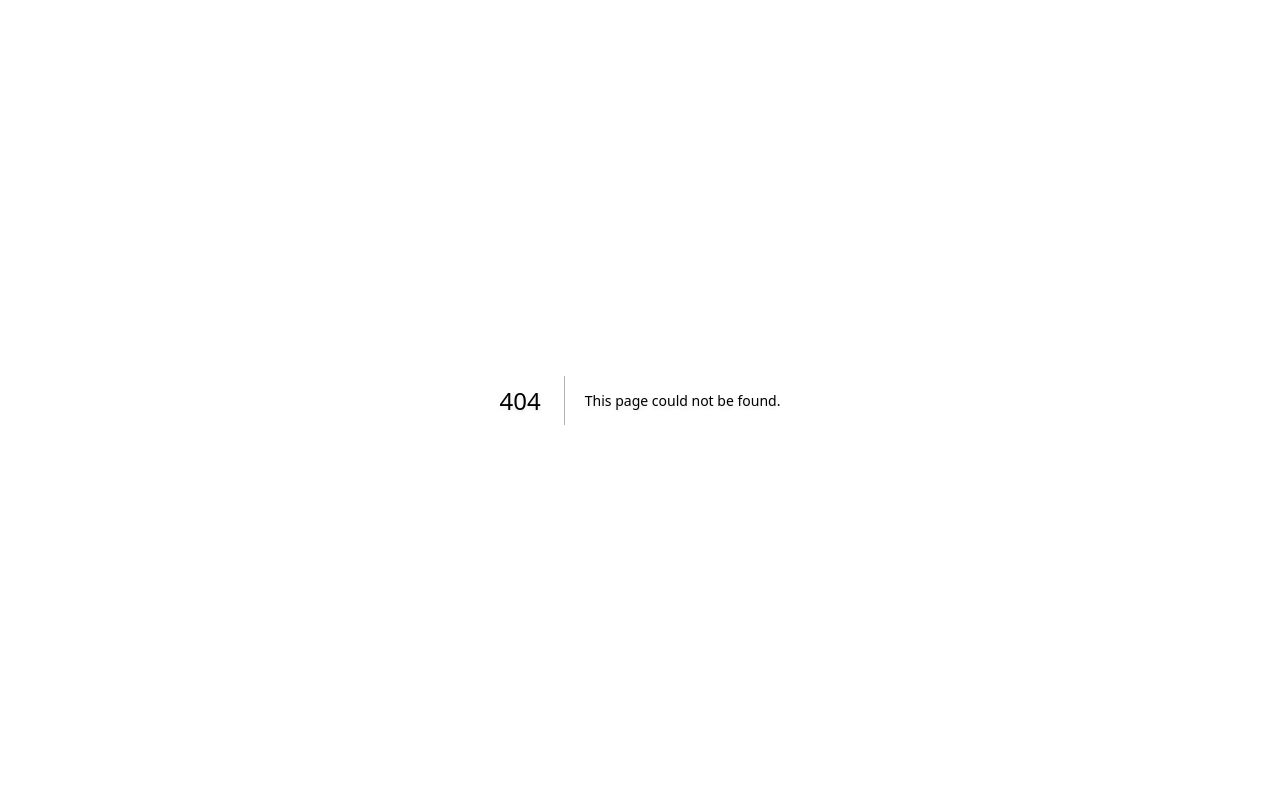
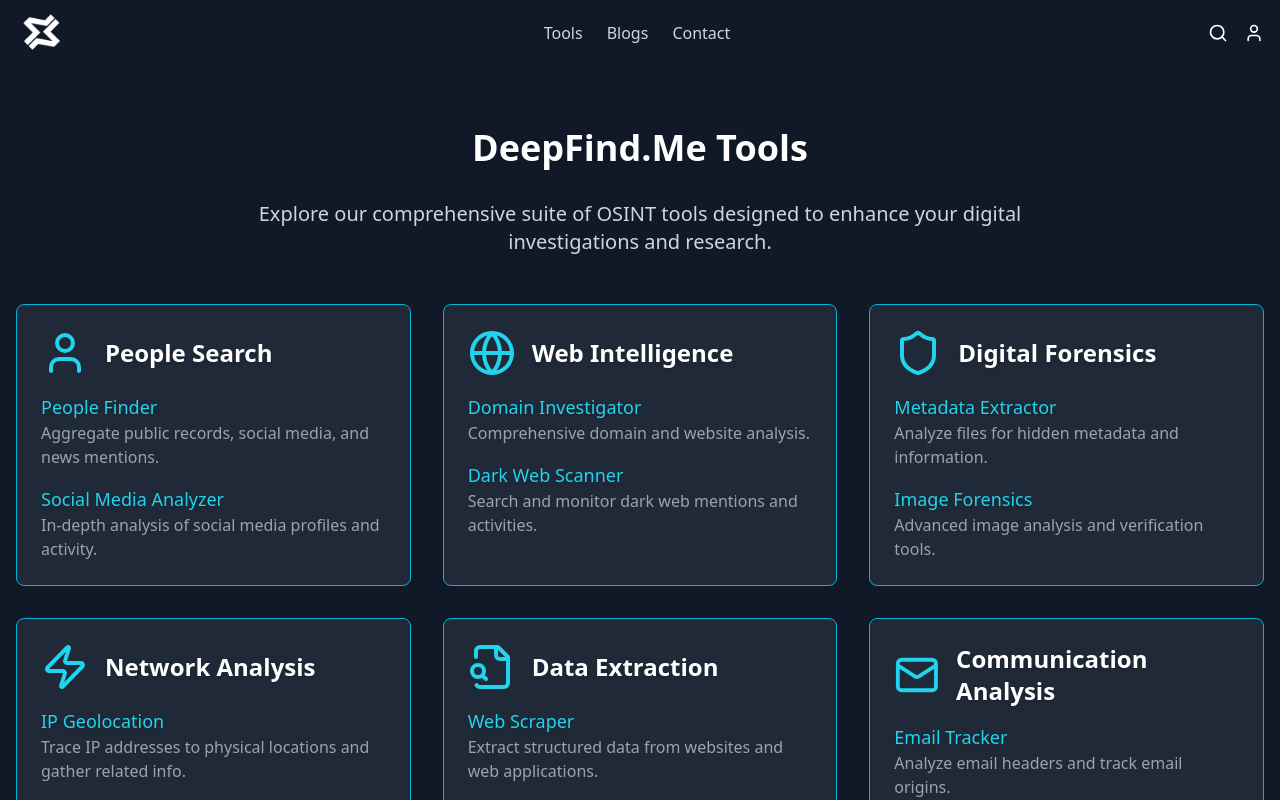
Before and after one commit to Buddhsen-tripathi/DeepFindMe, a Next.js app in the folder web/: page /tools in a window 1280 px wide. Before the commit this address had no page. Shown: the top 800 px of the page. Built offline with nearby package versions, Linux system fonts and the light colour scheme.

Commit message:
Fixed some build issues and template tools page

```diff
--- a/web/app/globals.css
+++ b/web/app/globals.css
@@ -67,14 +67,13 @@
 
 html, body {
   height: 100%;
-  background-color: #1a202c; /* Dark background color */
+  background-color: #1a202c;
 }
 
 #__next {
   height: 100%;
 }
 
-/* Improved text readability styles */
 h1, h2, h3, h4, h5, h6 {
   text-shadow: 0 2px 4px rgba(0,0,0,0.1);
 }
@@ -94,3 +93,16 @@
 .text-glow {
   text-shadow: 0 0 10px rgba(0,255,255,0.5); /* Cyan glow */
 }
+
+.animate-fade-in-up-0 {
+  animation-delay: 0ms;
+}
+.animate-fade-in-up-1 {
+  animation-delay: 150ms;
+}
+.animate-fade-in-up-2 {
+  animation-delay: 300ms;
+}
+.animate-fade-in-up-3 {
+  animation-delay: 450ms;
+}
--- /dev/null
+++ b/web/app/tools/page.tsx
@@ -0,0 +1,124 @@
+"use client"
+
+import { useRef, useEffect } from 'react'
+import Link from 'next/link'
+import { Search, User, Globe, Shield, Zap, FileSearch, Link as LinkIcon, Mail } from 'lucide-react'
+import NavBar from '@/components/NavBar'
+import Footer from '@/components/Footer'
+
+const tools = [
+  {
+    category: "People Search",
+    icon: <User className="w-12 h-12 text-cyan-400" />,
+    tools: [
+      { name: "People Finder", description: "Aggregate public records, social media, and news mentions." },
+      { name: "Social Media Analyzer", description: "In-depth analysis of social media profiles and activity." },
+    ]
+  },
+  {
+    category: "Web Intelligence",
+    icon: <Globe className="w-12 h-12 text-cyan-400" />,
+    tools: [
+      { name: "Domain Investigator", description: "Comprehensive domain and website analysis." },
+      { name: "Dark Web Scanner", description: "Search and monitor dark web mentions and activities." },
+    ]
+  },
+  {
+    category: "Digital Forensics",
+    icon: <Shield className="w-12 h-12 text-cyan-400" />,
+    tools: [
+      { name: "Metadata Extractor", description: "Analyze files for hidden metadata and information." },
+      { name: "Image Forensics", description: "Advanced image analysis and verification tools." },
+    ]
+  },
+  {
+    category: "Network Analysis",
+    icon: <Zap className="w-12 h-12 text-cyan-400" />,
+    tools: [
+      { name: "IP Geolocation", description: "Trace IP addresses to physical locations and gather related info." },
+      { name: "Network Mapper", description: "Visualize and analyze network structures and connections." },
+    ]
+  },
+  {
+    category: "Data Extraction",
+    icon: <FileSearch className="w-12 h-12 text-cyan-400" />,
+    tools: [
+      { name: "Web Scraper", description: "Extract structured data from websites and web applications." },
+      { name: "PDF Analyzer", description: "Extract and analyze content from PDF documents." },
+    ]
+  },
+  {
+    category: "Communication Analysis",
+    icon: <Mail className="w-12 h-12 text-cyan-400" />,
+    tools: [
+      { name: "Email Tracker", description: "Analyze email headers and track email origins." },
+      { name: "Phone Number Lookup", description: "Gather information associated with phone numbers." },
+    ]
+  },
+]
+
+export default function ToolsPage() {
+  const sectionRef = useRef<HTMLElement>(null)
+
+  useEffect(() => {
+    const observer = new IntersectionObserver(
+      (entries) => {
+        entries.forEach((entry) => {
+          if (entry.isIntersecting) {
+            entry.target.classList.add('animate-fade-in-up')
+          }
+        })
+      },
+      {
+        root: null,
+        rootMargin: '0px',
+        threshold: 0.1
+      }
+    )
+
+    if (sectionRef.current) {
+      observer.observe(sectionRef.current)
+    }
+
+    return () => {
+      if (sectionRef.current) {
+        observer.unobserve(sectionRef.current)
+      }
+    }
+  }, [])
+
+  return (
+    <div className="min-h-screen bg-gray-900 text-white">
+      <NavBar />
+      <main className="pt-16">
+        <section ref={sectionRef} className="py-16 opacity-0">
+          <div className="container mx-auto px-4">
+            <h1 className="text-4xl font-bold mb-8 text-center">DeepFind.Me Tools</h1>
+            <p className="text-xl mb-12 text-center text-gray-300 max-w-3xl mx-auto">
+              Explore our comprehensive suite of OSINT tools designed to enhance your digital investigations and research.
+            </p>
+            <div className="grid grid-cols-1 md:grid-cols-2 lg:grid-cols-3 gap-8">
+              {tools.map((category, index) => (
+                <div key={index} className="bg-gray-800 p-6 rounded-lg border border-cyan-500 hover:border-cyan-400 transition-all duration-300 transform hover:scale-105">
+                  <div className="flex items-center mb-4">
+                    {category.icon}
+                    <h2 className="text-2xl font-semibold ml-4">{category.category}</h2>
+                  </div>
+                  <ul className="space-y-4">
+                    {category.tools.map((tool, toolIndex) => (
+                      <li key={toolIndex}>
+                        <h3 className="text-lg font-medium text-cyan-400">{tool.name}</h3>
+                        <p className="text-gray-400">{tool.description}</p>
+                      </li>
+                    ))}
+                  </ul>
+                </div>
+              ))}
+            </div>
+          </div>
+        </section>
+      </main>
+      <Footer />
+    </div>
+  )
+}
--- a/web/components/FeatureSection.tsx
+++ b/web/components/FeatureSection.tsx
@@ -13,7 +13,7 @@
         entries.forEach((entry, index) => {
           if (entry.isIntersecting) {
             entry.target.classList.add('animate-fade-in-up')
-            entry.target.style.animationDelay = `${index * 150}ms`
+            entry.target.classList.add(`animate-fade-in-up-${index}`);
           }
         })
       },
--- /dev/null
+++ b/web/components/GlobeRenderer.tsx
@@ -0,0 +1,62 @@
+"use client";
+
+import { useEffect, useRef } from "react";
+import * as THREE from "three";
+
+export default function GlobeRenderer() {
+  const globeRef = useRef<HTMLDivElement>(null);
+
+  useEffect(() => {
+    if (!globeRef.current) return;
+
+    const container = globeRef.current; // Store ref in a variable
+    const scene = new THREE.Scene();
+    const camera = new THREE.PerspectiveCamera(
+      75,
+      window.innerWidth / window.innerHeight,
+      0.1,
+      1000
+    );
+    const renderer = new THREE.WebGLRenderer({ alpha: true });
+
+    renderer.setSize(window.innerWidth, window.innerHeight);
+    container.appendChild(renderer.domElement);
+
+    const globe = new THREE.Mesh(
+      new THREE.SphereGeometry(5, 32, 32),
+      new THREE.MeshBasicMaterial({
+        color: 0x00ffff,
+        wireframe: true,
+        transparent: true,
+        opacity: 0.3,
+      })
+    );
+
+    scene.add(globe);
+    camera.position.z = 15;
+
+    function animate() {
+      requestAnimationFrame(animate);
+      globe.rotation.x += 0.002;
+      globe.rotation.y += 0.002;
+      renderer.render(scene, camera);
+    }
+    animate();
+
+    const handleResize = () => {
+      camera.aspect = window.innerWidth / window.innerHeight;
+      camera.updateProjectionMatrix();
+      renderer.setSize(window.innerWidth, window.innerHeight);
+    };
+
+    window.addEventListener("resize", handleResize);
+
+    return () => {
+      renderer.dispose();
+      container.removeChild(renderer.domElement); // Use stored ref value
+      window.removeEventListener("resize", handleResize);
+    };
+  }, []);
+
+  return <div ref={globeRef} className="absolute inset-0 z-10"></div>;
+}
--- a/web/components/HeroSection.tsx
+++ b/web/components/HeroSection.tsx
@@ -1,107 +1,57 @@
-"use client"
+"use client";
 
-import { useEffect, useRef } from 'react'
-import Link from 'next/link'
-import * as THREE from 'three'
+import dynamic from "next/dynamic";
+import Link from "next/link";
+
+// Dynamically import the globe rendering logic
+const GlobeRenderer = dynamic(() => import("@/components/GlobeRenderer"), { ssr: false });
 
 export default function HeroSection() {
-  const globeRef = useRef<HTMLDivElement>(null)
-  const sectionRef = useRef<HTMLElement>(null)
-
-  useEffect(() => {
-    if (!globeRef.current) return
-
-    const scene = new THREE.Scene()
-    const camera = new THREE.PerspectiveCamera(75, window.innerWidth / window.innerHeight, 0.1, 1000)
-    const renderer = new THREE.WebGLRenderer({ alpha: true })
-
-    renderer.setSize(window.innerWidth, window.innerHeight)
-    globeRef.current.appendChild(renderer.domElement)
-
-    const geometry = new THREE.SphereGeometry(5, 32, 32)
-    const material = new THREE.MeshBasicMaterial({
-      color: 0x00ffff,
-      wireframe: true,
-      transparent: true,
-      opacity: 0.3,
-    })
-    const globe = new THREE.Mesh(geometry, material)
-    scene.add(globe)
-
-    camera.position.z = 15
-
-    function animate() {
-      requestAnimationFrame(animate)
-      globe.rotation.x += 0.001
-      globe.rotation.y += 0.001
-      renderer.render(scene, camera)
-    }
-    animate()
-
-    const handleResize = () => {
-      camera.aspect = window.innerWidth / window.innerHeight
-      camera.updateProjectionMatrix()
-      renderer.setSize(window.innerWidth, window.innerHeight)
-    }
-
-    window.addEventListener('resize', handleResize)
-
-    return () => {
-      renderer.dispose()
-      if (globeRef.current) {
-        globeRef.current.removeChild(renderer.domElement)
-      }
-      window.removeEventListener('resize', handleResize)
-    }
-  }, [])
-
-  useEffect(() => {
-    const observer = new IntersectionObserver(
-      ([entry]) => {
-        if (entry.isIntersecting) {
-          entry.target.classList.add('animate-fade-in-up')
-        }
-      },
-      {
-        root: null,
-        rootMargin: '0px',
-        threshold: 0.1
-      }
-    )
-
-    if (sectionRef.current) {
-      observer.observe(sectionRef.current)
-    }
-
-    return () => {
-      if (sectionRef.current) {
-        observer.unobserve(sectionRef.current)
-      }
-    }
-  }, [])
-
   return (
-    <section ref={sectionRef} className="relative overflow-hidden opacity-0 h-screen flex items-center justify-center pt-16">
+    <section
+      className="relative overflow-hidden h-screen flex items-center justify-center pt-16"
+    >
       <div className="absolute inset-0 bg-gradient-to-br from-black to-blue-900 z-0"></div>
-      <div ref={globeRef} className="absolute inset-0 z-10"></div>
+      <noscript>
+        <div className="text-center text-white">
+          <h1 className="text-6xl font-bold">
+            Unveil the <span className="text-cyan-400">Digital Cosmos</span>
+          </h1>
+          <p className="text-xl mt-4">
+            DeepFind.Me's cutting-edge OSINT tools and visualizations await
+            you.
+          </p>
+        </div>
+      </noscript>
+      {/* Render the dynamically loaded client-side globe */}
+      <GlobeRenderer />
       <div className="container mx-auto px-4 relative z-20">
         <div className="text-center">
           <h1 className="text-6xl md:text-6xl font-bold mb-6 text-white leading-tight">
             Unveil the <span className="text-cyan-400">Digital Cosmos</span>
           </h1>
           <p className="text-2xl mb-8 text-gray-100 max-w-2xl mx-auto">
-            Navigate the vast expanse of online data with DeepFind.Me's cutting-edge OSINT tools and visualizations.
+            Navigate the vast expanse of online data with DeepFind.Me&#39;s cutting-edge OSINT tools and visualizations.
           </p>
+
           <div className="flex justify-center space-x-4">
-            <Link href="/explore" className="bg-cyan-500 text-black font-bold py-3 px-6 rounded-full hover:bg-cyan-400 transition duration-300">
+            <Link
+              href="/tools"
+              aria-label="Explore Tools"
+              className="bg-cyan-500 text-black font-bold py-3 px-6 rounded-full hover:bg-cyan-400 transition duration-300"
+            >
               Start Exploring
             </Link>
-            <Link href="/demo" className="bg-gray-800 text-white font-bold py-3 px-6 rounded-full hover:bg-gray-700 transition duration-300">
+            <Link
+              href="/demo"
+              aria-label="Watch Demo"
+              className="bg-gray-800 text-white font-bold py-3 px-6 rounded-full hover:bg-gray-700 transition duration-300"
+            >
               Watch Demo
             </Link>
           </div>
         </div>
       </div>
     </section>
-  )
+  );
 }
--- a/web/components/NavBar.tsx
+++ b/web/components/NavBar.tsx
@@ -1,24 +1,28 @@
-"use client"
+"use client";
 
-import { useState, useEffect } from 'react'
-import Link from 'next/link'
-import Image from 'next/image'
-import { Search, User, Menu, X } from 'lucide-react'
+import { useState, useEffect } from "react";
+import Link from "next/link";
+import Image from "next/image";
+import { Search, User, Menu, X } from "lucide-react";
 
 export default function NavBar() {
-  const [isScrolled, setIsScrolled] = useState(false)
-  const [isOpen, setIsOpen] = useState(false)
+  const [isScrolled, setIsScrolled] = useState(false);
+  const [isOpen, setIsOpen] = useState(false);
 
   useEffect(() => {
     const handleScroll = () => {
-      setIsScrolled(window.scrollY > 0)
-    }
-    window.addEventListener('scroll', handleScroll)
-    return () => window.removeEventListener('scroll', handleScroll)
-  }, [])
+      setIsScrolled(window.scrollY > 0);
+    };
+    window.addEventListener("scroll", handleScroll);
+    return () => window.removeEventListener("scroll", handleScroll);
+  }, []);
+
+  const navClassName = `fixed w-full z-50 transition-all duration-300 ${
+    isScrolled || isOpen ? "bg-gray-900 bg-opacity-90 backdrop-blur-md" : "bg-transparent"
+  }`;
 
   return (
-    <nav className={`fixed w-full z-50 transition-all duration-300 ${isScrolled || isOpen ? 'bg-gray-900 bg-opacity-90 backdrop-blur-md' : 'bg-transparent'}`}>
+    <nav className={navClassName}>
       <div className="container mx-auto px-4 py-2">
         <div className="flex justify-between items-center">
           <Link href="/" className="text-2xl font-bold text-white">
@@ -43,6 +47,8 @@
               <User size={20} />
             </button>
             <button
+              aria-expanded={isOpen}
+              aria-controls="mobile-menu"
               className="md:hidden text-white hover:text-cyan-400 transition-colors"
               onClick={() => setIsOpen(!isOpen)}
             >
@@ -53,7 +59,7 @@
       </div>
       {/* Mobile menu */}
       {isOpen && (
-        <div className="md:hidden mt-4 bg-black bg-opacity-90 backdrop-blur-md">
+        <div id="mobile-menu" className="md:hidden mt-4 bg-black bg-opacity-90 backdrop-blur-md">
           <div className="container mx-auto px-4 py-2">
             <MobileNavLink href="/tools">Tools</MobileNavLink>
             <MobileNavLink href="/blogs">Blogs</MobileNavLink>
@@ -62,7 +68,7 @@
         </div>
       )}
     </nav>
-  )
+  );
 }
 
 function NavLink({ href, children }: { href: string; children: React.ReactNode }) {
@@ -70,7 +76,7 @@
     <Link href={href} className="text-gray-300 hover:text-cyan-400 transition-colors">
       {children}
     </Link>
-  )
+  );
 }
 
 function MobileNavLink({ href, children }: { href: string; children: React.ReactNode }) {
@@ -78,5 +84,5 @@
     <Link href={href} className="block py-2 text-gray-300 hover:text-cyan-400 transition-colors">
       {children}
     </Link>
-  )
+  );
 }
--- a/web/package.json
+++ b/web/package.json
@@ -24,6 +24,7 @@
     "@types/node": "^20",
     "@types/react": "^18",
     "@types/react-dom": "^18",
+    "@types/three": "^0.170.0",
     "eslint": "^8",
     "eslint-config-next": "15.0.3",
     "postcss": "^8",
```
Also changed, not shown: web/.eslintrc.json, 1 other file (tests, documents, lock files or other folders). Lines whose indentation alone changed are shown as unchanged.
